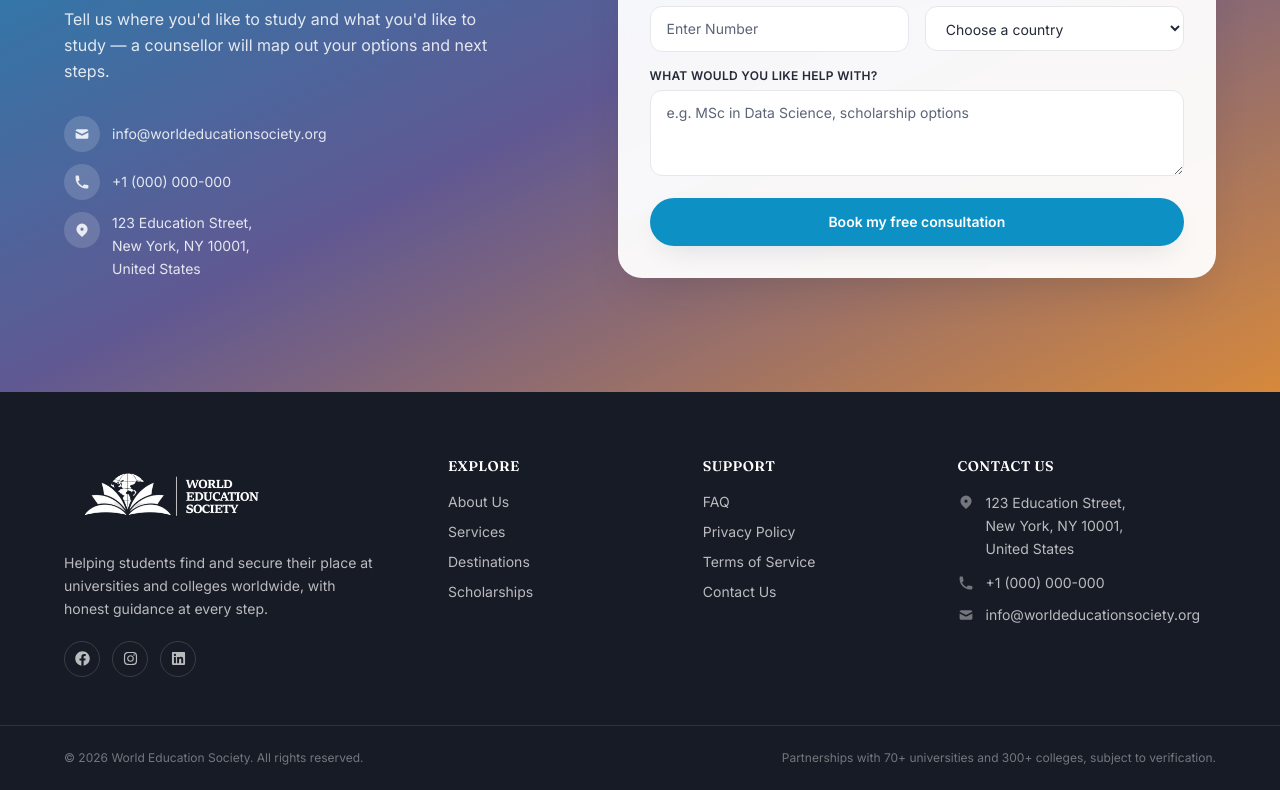
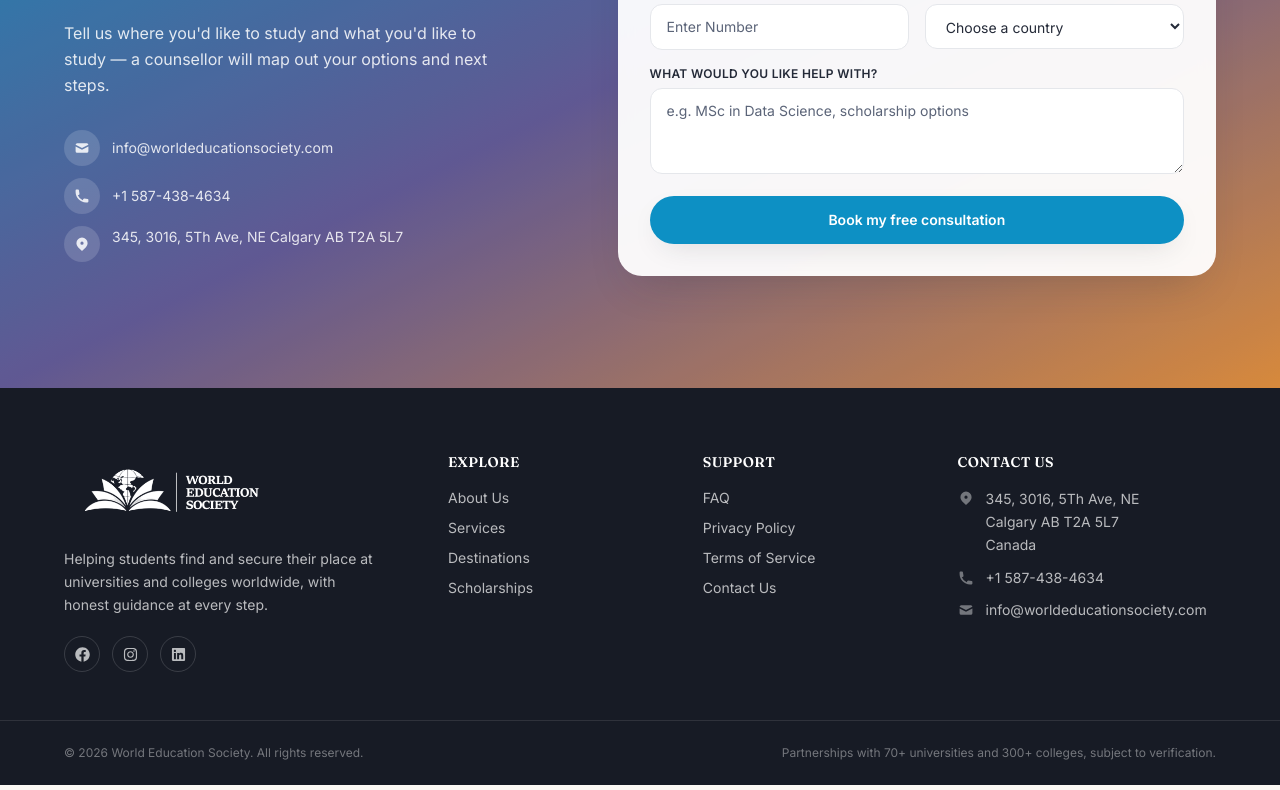
Before and after one commit to Martins-technologies/world-education-society, a React (Vite) app: page / in a window 1280 px wide. Shown: the part 6007-6797 px from the top of the page. Built offline with nearby package versions, Linux system fonts and the light colour scheme.

Commit message:
Update contact details: address, phone, and email in CTA and Footer components

```diff
--- a/src/components/CTA.jsx
+++ b/src/components/CTA.jsx
@@ -39,7 +39,7 @@ export default function CTA() {
                 href="mailto:hello@worldeducationsociety.org"
                 className="transition-colors hover:text-white"
               >
-               info@worldeducationsociety.org
+                info@worldeducationsociety.com
               </a>
             </div>
 
@@ -52,24 +52,22 @@ export default function CTA() {
                 href="tel:+1234567890"
                 className="transition-colors hover:text-white"
               >
-                +1 (000) 000-000
+                +1 587-438-4634
               </a>
             </div>
 
-            {/* Address */}
+            {/* Address with correct map link */}
             <div className="flex items-start gap-3">
               <span className="flex h-9 w-9 shrink-0 items-center justify-center rounded-full bg-white/15">
                 <HiLocationMarker size={16} />
               </span>
               <a
-                href="https://maps.google.com/?q=123+Education+Street,+New+York,+NY+10001"
+                href="https://www.google.com/maps?q=345+3016+5th+Ave+NE+Calgary+AB+T2A+5L7"
                 target="_blank"
                 rel="noopener noreferrer"
                 className="leading-relaxed w-3/4 transition-colors hover:text-white"
               >
-                123 Education Street,<br />
-                New York, NY 10001,<br />
-                United States
+                345, 3016, 5Th Ave, NE Calgary AB T2A 5L7
               </a>
             </div>
           </div>
--- a/src/components/Footer.jsx
+++ b/src/components/Footer.jsx
@@ -100,14 +100,14 @@ export default function Footer() {
               <HiLocationMarker className="mt-0.5 h-4 w-4 shrink-0 text-white/40" />
               <address className="not-italic leading-relaxed">
                 <a
-                  href="https://maps.google.com/?q=123+Education+Street,+New+York,+NY+10001"
+                  href="https://www.google.com/maps?q=345+3016+5th+Ave+NE+Calgary+AB+T2A+5L7"
                   target="_blank"
                   rel="noopener noreferrer"
                   className="transition-colors hover:text-white"
                 >
-                  123 Education Street,<br />
-                  New York, NY 10001,<br />
-                  United States
+                  345, 3016, 5Th Ave, NE<br />
+                  Calgary AB T2A 5L7<br />
+                  Canada
                 </a>
               </address>
             </div>
@@ -116,10 +116,10 @@ export default function Footer() {
             <div className="flex items-center gap-3">
               <HiPhone className="h-4 w-4 shrink-0 text-white/40" />
               <a
-                href="tel:+1234567890"
+                href="tel:+15874384634"
                 className="transition-colors hover:text-white"
               >
-                +1 (000) 000-000
+                +1 587-438-4634
               </a>
             </div>
 
@@ -127,10 +127,10 @@ export default function Footer() {
             <div className="flex items-center gap-3">
               <HiMail className="h-4 w-4 shrink-0 text-white/40" />
               <a
-                href="mailto:info@worldeducationsociety.org"
+                href="mailto:info@worldeducationsociety.com"
                 className="transition-colors hover:text-white"
               >
-                info@worldeducationsociety.org
+                info@worldeducationsociety.com
               </a>
             </div>
           </div>
```
